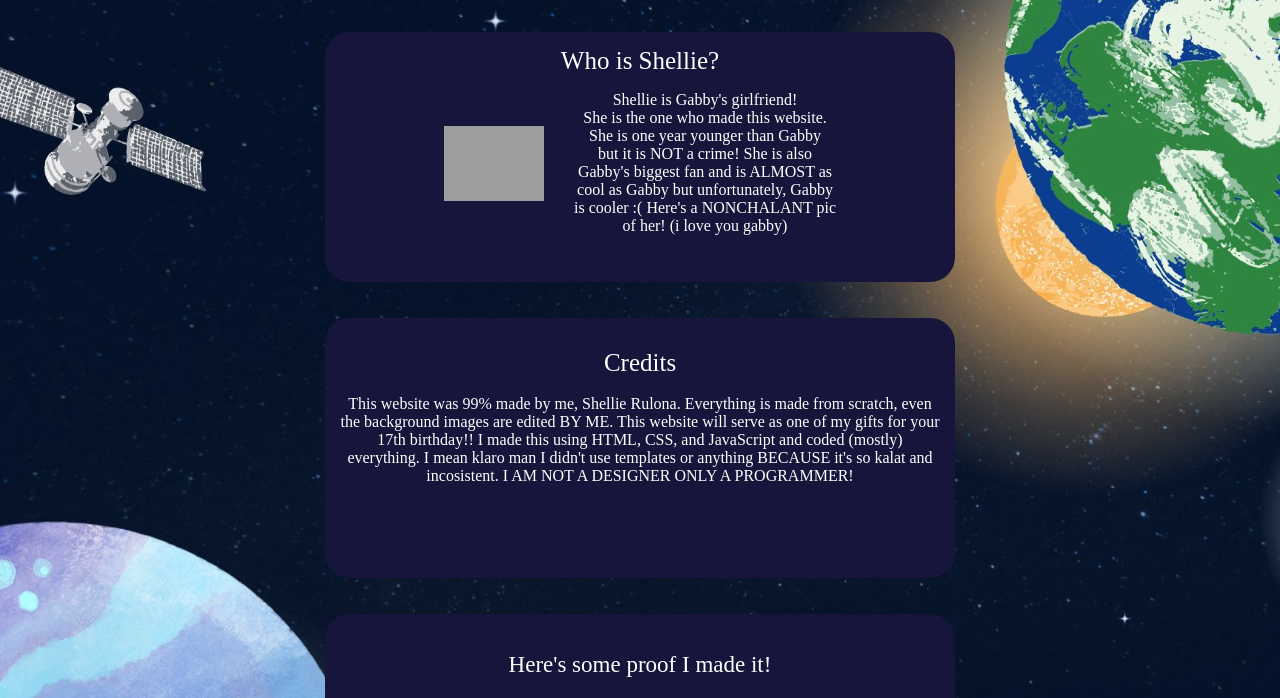
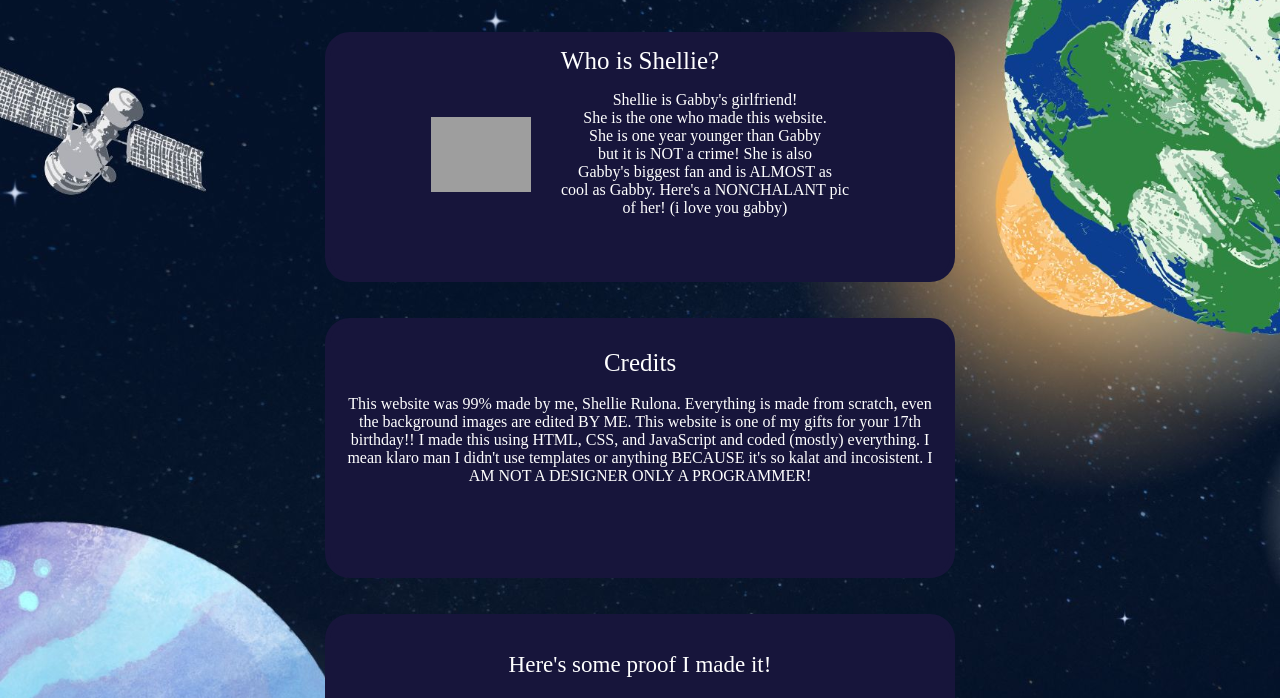
Before and after one commit to shelleselle/birthday, a plain HTML site: page 6.html in a window 1280 px wide. Shown: the part 68-766 px from the top of the page. Drawn offline with Linux system fonts and the light colour scheme; grey boxes are pictures that could not be loaded; a web font is replaced by a local one.

Commit message:
Update 6.html

```diff
--- a/6.html
+++ b/6.html
@@ -157,8 +157,8 @@ border-radius: 30%;
 <div class = "third">
 <span style="font-size: 25px;">Who is Shellie?</span><div class = "third2">
 <img src = "me.jpeg" style = "width: 100px; height: auto;"><p style="margin-left: 30px;">
-Shellie is Gabby's girlfriend! <br>She is the one who made this website. <br>She is one year younger than Gabby <br>but it is NOT a crime! She is also <br>Gabby's biggest fan and is ALMOST as <br>cool as Gabby
- but unfortunately, Gabby <br> is cooler :( Here's a NONCHALANT pic<br> of her! (i love you gabby)
+Shellie is Gabby's girlfriend! <br>She is the one who made this website. <br>She is one year younger than Gabby <br>but it is NOT a crime! She is also <br>Gabby's biggest fan and is ALMOST as <br>cool as Gabby.
+Here's a NONCHALANT pic<br> of her! (i love you gabby)
 </span>
 </p>
 <br>
@@ -166,7 +166,7 @@ Shellie is Gabby's girlfriend! <br>She is the one who made this website. <br>She
 </div><br><br>
 <div class = "first"><p><center><p class = "firstp"><span style="font-size: 25px;">Credits</span><br><br>
 This website was 99% made by me, Shellie Rulona. Everything is made from scratch, even the background images are edited BY ME.
-This website will serve as one of my gifts for your 17th birthday!! I made this using HTML, CSS, and JavaScript and coded (mostly) everything.
+This website is one of my gifts for your 17th birthday!! I made this using HTML, CSS, and JavaScript and coded (mostly) everything.
 I mean klaro man I didn't use templates or anything BECAUSE it's so kalat and incosistent. I AM NOT A DESIGNER ONLY A PROGRAMMER! <br>
 </center></p>
 </div>
```
